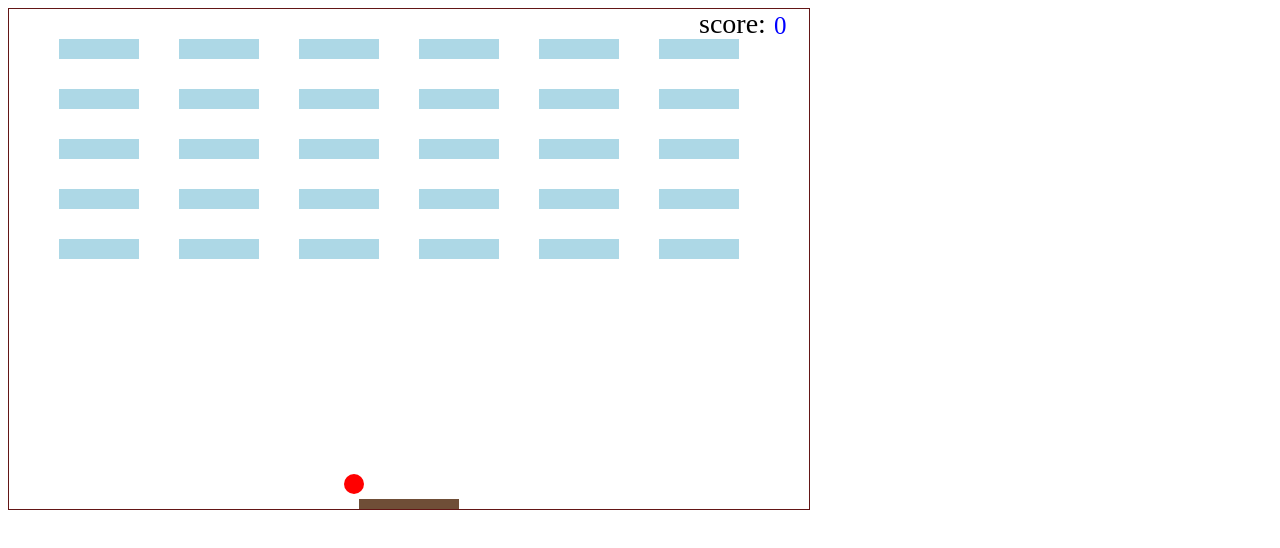
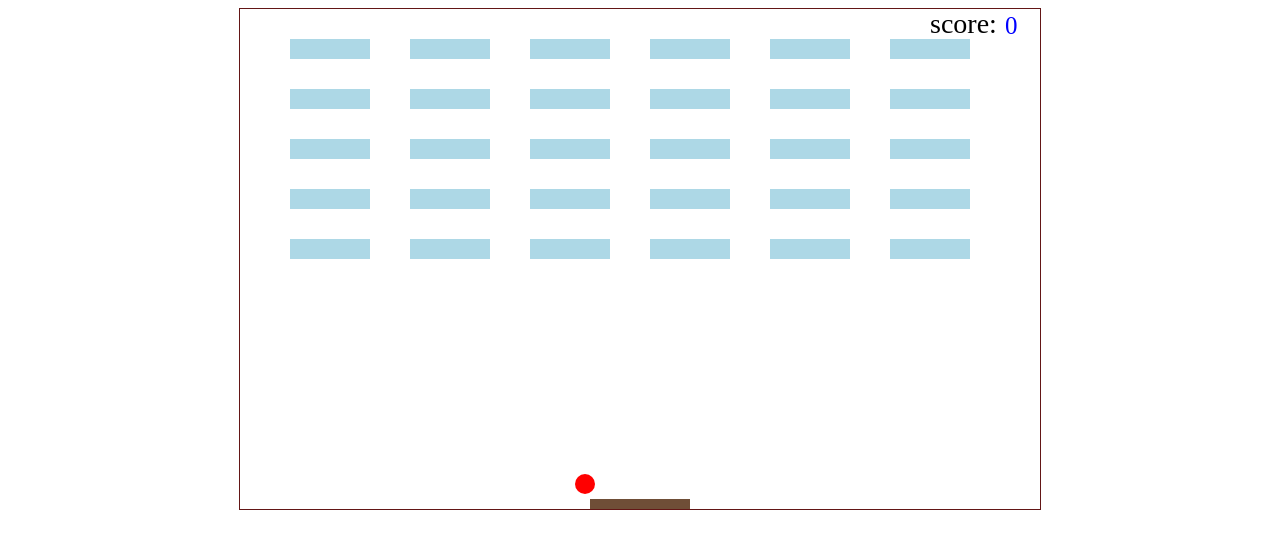
Before and after one commit to RyanCrystal/bouncingBall, a plain HTML site: page index.html in a window 1280 px wide. Drawn offline with Linux system fonts and the light colour scheme.

Commit message:
center canvas

```diff
--- a/style.css
+++ b/style.css
@@ -1,4 +1,9 @@
 #canvas{
+    margin: 0 auto;
     border: 1px solid #631616;
-    text-align: center;
+    padding-left: 0;
+    padding-right: 0;
+    margin-left: auto;
+    margin-right: auto;
+    display: block;
 }
```
